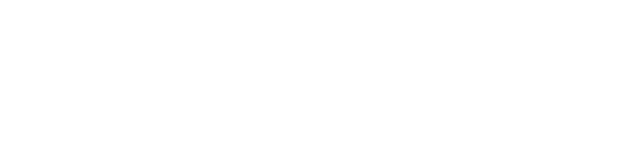
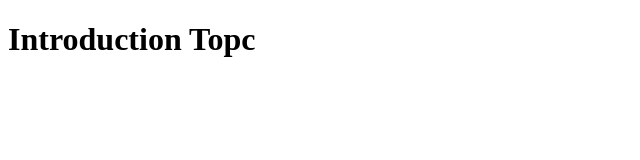
Before and after one commit to Jerry-harsha/Git-Progress, a plain HTML site: page about.html in a window 1280 px wide. Shown: the whole page, without its empty margins (0-640 px from the left). Drawn offline with Linux system fonts and the light colour scheme.

Commit message:
Intro Topic

```diff
--- a/about.html
+++ b/about.html
@@ -6,6 +6,6 @@
     <title>About</title>
 </head>
 <body>
-
+    <h1>Introduction Topc</h1>
 </body>
 </html>
```
